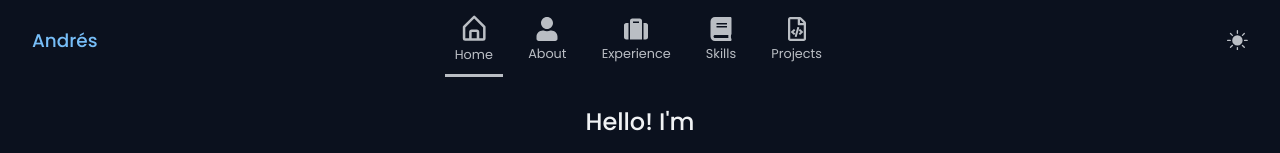
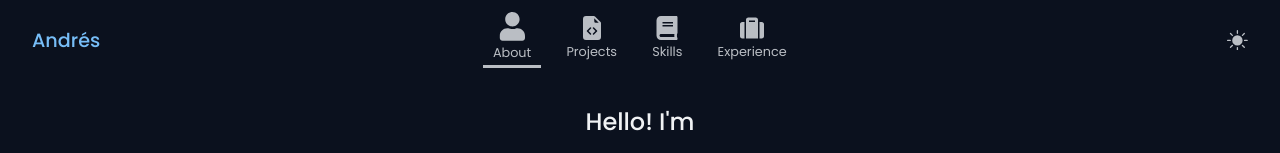
Before and after one commit to andres-webdev/personal-portfolio, a React (Create React App) app: page / in a window 1280 px wide. Shown: the top 153 px of the page. Built offline with nearby package versions, Linux system fonts and the light colour scheme; the HTML template or start-up script is replaced by a standard one.

Commit message:
Fixed some details

```diff
--- a/src/components/Header.js
+++ b/src/components/Header.js
@@ -1,8 +1,7 @@
 import React from 'react';
 import '../stylesheets/Header.css';
-import { BiHomeAlt } from "react-icons/bi";
-import { FaRegMoon, FaBook, FaUser, FaRegFileCode, FaSuitcase } from "react-icons/fa";
-import { BsFillSunFill } from 'react-icons/bs';
+import { FaRegMoon, FaBook, FaUser, FaSuitcase } from "react-icons/fa";
+import { BsFillSunFill, BsFillFileEarmarkCodeFill } from 'react-icons/bs';
 
 /**
  * This header contains the menu to diversals sections of the
@@ -37,7 +36,6 @@ class Header extends React.Component{
   handleClick = (event) => {
 
     this.setState({ link: event });
-    console.log(this.state.link);
 
   }
 
@@ -52,20 +50,14 @@ class Header extends React.Component{
             <ul className='nav-list'>
               <li>
                 <a href='#home' onClick={() => this.handleClick('home')} className={`nav-link ${this.state.link === 'home' ? 'active-link' : ''}`}>
-                  <BiHomeAlt />
-                  <span className='nav-link-name'>Home</span>
-                </a>
-              </li>
-              <li>
-                <a href='#about' onClick={() => this.handleClick('about')} className={`nav-link ${this.state.link === 'about' ? 'active-link' : ''}`}>
                   <FaUser />
                   <span className='nav-link-name'>About</span>
                 </a>
               </li>
               <li>
-                <a href='#experience' onClick={() => this.handleClick('exp')} className={`nav-link ${this.state.link === 'exp' ? 'active-link' : ''}`}>
-                  <FaSuitcase />
-                  <span className='nav-link-name'>Experience</span>
+                <a href='#projects' onClick={() => this.handleClick('pro')} className={`nav-link ${this.state.link === 'pro' ? 'active-link' : ''}`}>
+                  <BsFillFileEarmarkCodeFill />
+                  <span className='nav-link-name'>Projects</span>
                 </a>
               </li>
               <li>
@@ -75,9 +67,9 @@ class Header extends React.Component{
                 </a>
               </li>
               <li>
-                <a href='#projects' onClick={() => this.handleClick('pro')} className={`nav-link ${this.state.link === 'pro' ? 'active-link' : ''}`}>
-                  <FaRegFileCode />
-                  <span className='nav-link-name'>Projects</span>
+                <a href='#experience' onClick={() => this.handleClick('exp')} className={`nav-link ${this.state.link === 'exp' ? 'active-link' : ''}`}>
+                  <FaSuitcase />
+                  <span className='nav-link-name'>Experience</span>
                 </a>
               </li>
             </ul>
--- a/src/stylesheets/Header.css
+++ b/src/stylesheets/Header.css
@@ -16,13 +16,13 @@
   display: flex;
   justify-content: space-between;
   align-items: center;
-  margin: 0 auto;
   padding-left: 2rem;
   padding-right: 2rem;
 }
 
 .nav-logo{
   color: var(--first-color);
+  font-size: var(--smaller-font-size);
   font-weight: var(--font-medium);
   transition: .4s;
 }
@@ -44,15 +44,25 @@
 .nav-link{
   color: var(--text-color);
   font-size: var(--small-font-size);
-  padding: .6rem;
+  padding-left: .6rem;
+  padding-right: .6rem;
+  padding-bottom: .2rem;
   margin-right: 1rem;
   display: flex;
   flex-direction: column;
   align-items: center;
 }
 
-.nav-link:hover{
+.active-link{
+  font-size: 1.8rem;
+  background: none;
+  border-bottom: solid 3px var(--text-color);
+  border-radius: 0;
+}
+
+.nav-link.active-link:hover{
   color: var(--link-color-hover);
+  border-bottom: solid 3px var(--link-color-hover);
 }
 
 .nav-link-name{
@@ -74,13 +84,6 @@
   display: none;
 }
 
-.active-link{
-  font-size: 1.9rem;
-  background: none;
-  border-bottom: solid 3px var(--text-color);
-  border-radius: 0;
-}
-
 /*----- Movil and Tablets ------*/
 
 @media screen and (max-width: 500px){
@@ -98,7 +101,9 @@
     color: var(--body-color);
     font-size: 1.75rem;
     border-radius: 1rem;
-    margin-right: 0;
+    padding-bottom: .6rem;
+    margin-left: 1.2rem;
+    margin-right: 1.2rem;
   }
 
   .nav-link-name{
```
